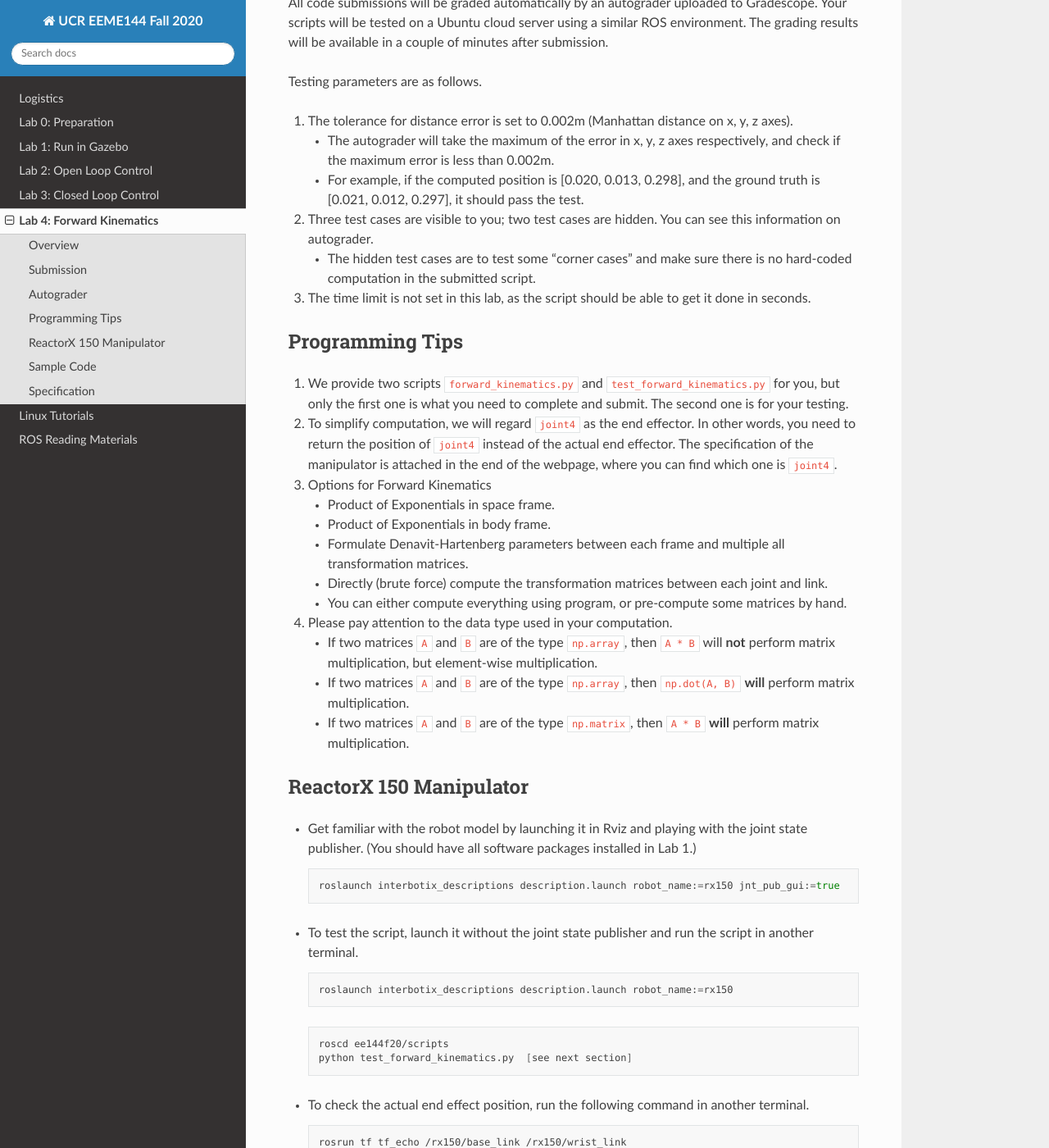
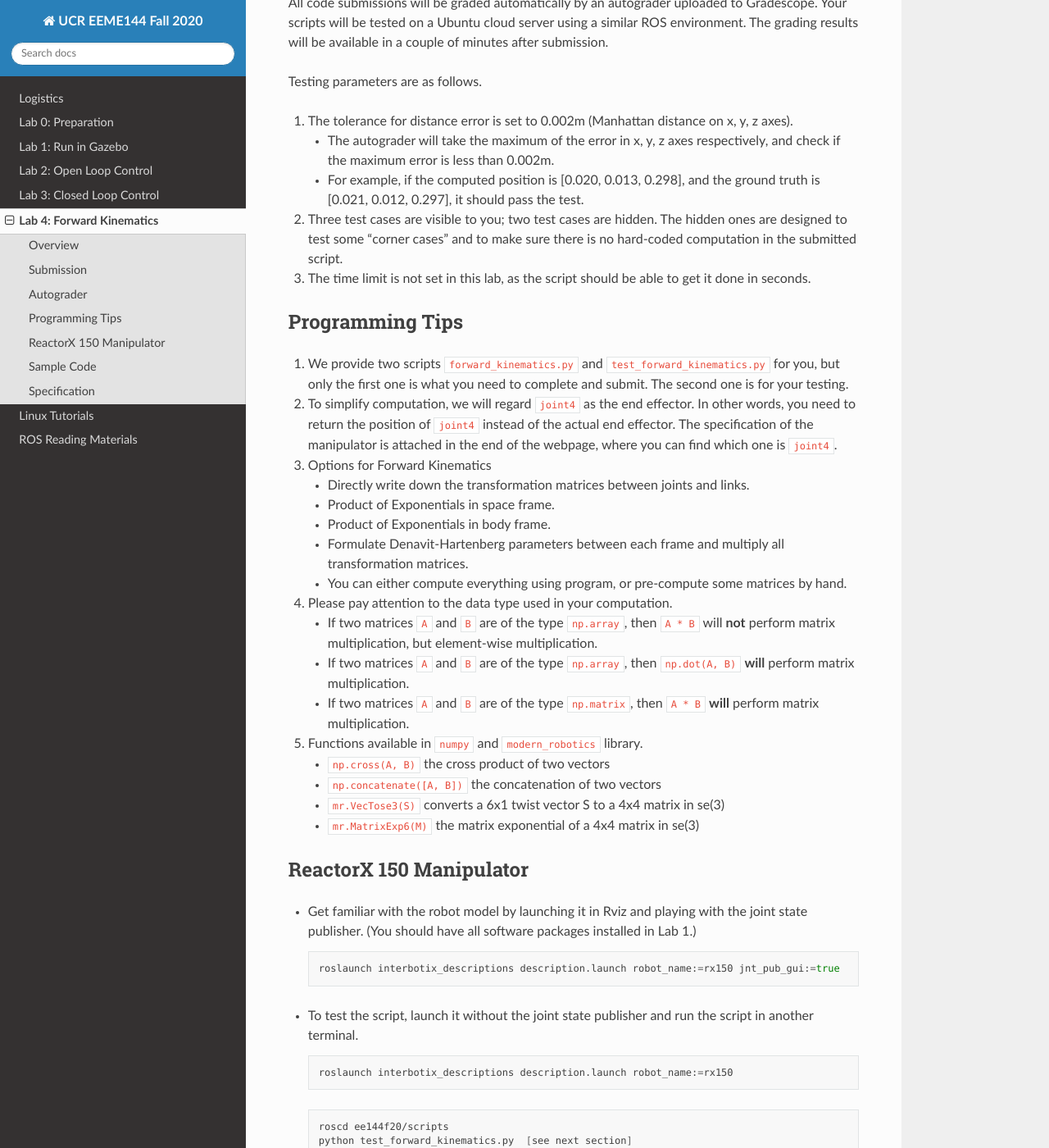
Before and after one commit to UCR-Robotics/ee144, a Sphinx documentation site: the page built from docs/lab4.rst, in a window 1280 px wide and 1400 px high, scrolled down 840 px. Shown: the whole window at 82% size. Built offline with Sphinx 7.4.7 and the Read the Docs theme 2.0.0, drawn with Linux system fonts in a browser that asks for light colours.

Commit message:
minor updates

```diff
--- a/docs/lab4.rst
+++ b/docs/lab4.rst
@@ -54,10 +54,8 @@ Testing parameters are as follows.
      ground truth is [0.021, 0.012, 0.297], it should pass the test.
 
 #. Three test cases are visible to you; two test cases are hidden.
-   You can see this information on autograder.
-
-   - The hidden test cases are to test some "corner cases" and
-     make sure there is no hard-coded computation in the submitted script.
+   The hidden ones are designed to test some "corner cases" and
+   to make sure there is no hard-coded computation in the submitted script.
 
 #. The time limit is not set in this lab, as the script should be able to get it done in seconds.
 
@@ -76,10 +74,10 @@ Programming Tips
 
 #. Options for Forward Kinematics
 
+   - Directly write down the transformation matrices between joints and links.
    - Product of Exponentials in space frame.
    - Product of Exponentials in body frame.
-   - Formulate Denavit-Hartenberg parameters between each frame and multiple all transformation matrices.
-   - Directly (brute force) compute the transformation matrices between each joint and link.
+   - Formulate Denavit-Hartenberg parameters between each frame and multiply all transformation matrices.
    - You can either compute everything using program, or pre-compute some matrices by hand.
 
 #. Please pay attention to the data type used in your computation.
@@ -92,6 +90,13 @@ Programming Tips
 
    - If two matrices ``A`` and ``B`` are of the type ``np.matrix``,
      then ``A * B`` **will** perform matrix multiplication.
+
+#. Functions available in ``numpy`` and ``modern_robotics`` library.
+
+   - ``np.cross(A, B)`` the cross product of two vectors
+   - ``np.concatenate([A, B])`` the concatenation of two vectors
+   - ``mr.VecTose3(S)`` converts a 6x1 twist vector S to a 4x4 matrix in se(3)
+   - ``mr.MatrixExp6(M)`` the matrix exponential of a 4x4 matrix in se(3)
 
 
 ReactorX 150 Manipulator
```
Also changed, not shown: docs/lab1.rst (+10 -2 lines), docs/lab2.rst (+4 -4 lines), 1 other file.
